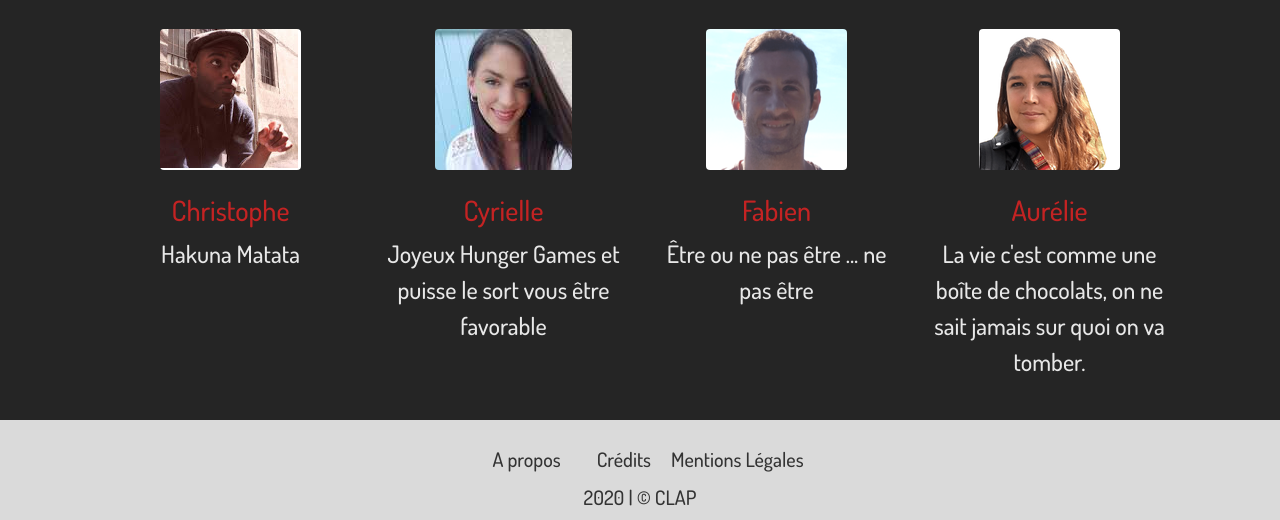
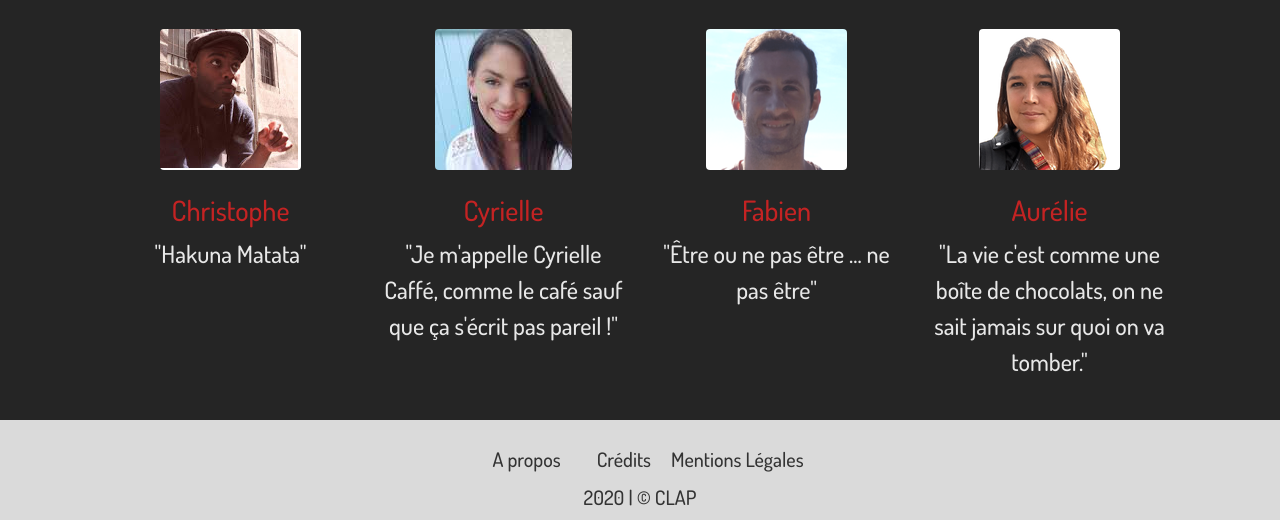
Before and after one commit to Les-Croustibat/Clap, a Symfony app: template templates/default/about.html.twig in a window 1280 px wide. Shown: the part 1661-2181 px from the top of the page. Run offline with Twig, Linux system fonts and the light colour scheme; the template is opened without the code that fills it, so the values that code supplies are empty; some libraries are stand-ins or nearby versions.

Commit message:
last de last

```diff
--- a/public/asset/js/scripts.js
+++ b/public/asset/js/scripts.js
@@ -33,9 +33,6 @@ window.onload = () => {
    let pseudo = document.querySelector("#pseudo") ;
    pseudo.addEventListener("keyup", changeColorPseudo);
 
-   // Verif email
-   let email = document.querySelector("#email") ;
-   email.addEventListener("keyup", validateEmail);
 
 } // fin de window.onload
 
@@ -98,7 +95,7 @@ function validateEmail(emailField){
   var reg = /^([A-Za-z0-9_\-\.])+\@([A-Za-z0-9_\-\.])+\.([A-Za-z]{2,4})$/;
   let email = document.querySelector("#email") ;
 
-  if (reg.test(emailField.value) == false)
+  if (reg.test(emailField.value) == true)
   {
     email.style.border = "3px solid green" ;
     return false;
--- a/templates/default/about.html.twig
+++ b/templates/default/about.html.twig
@@ -67,22 +67,22 @@
             <div class="col-md-3 text-center">
                 <img src="asset/img/ChristopheB.png" alt="Christophe" class="mb-4 rounded"></img>
                 <h3>Christophe</h3>
-                <p>Hakuna Matata</p>
+                <p>"Hakuna Matata"</p>
             </div>
             <div class="col-md-3 text-center">
                 <img src="asset/img/CyrielleT.jpeg" alt="Cyrielle" class="mb-4 rounded"></img>
                 <h3>Cyrielle</h3>
-                <p>Joyeux Hunger Games et puisse le sort vous être favorable</p>
+                <p>"Je m'appelle Cyrielle Caffé, comme le café sauf que ça s'écrit pas pareil !"</p>
             </div>
             <div class="col-md-3 text-center">
                 <img src="asset/img/FabienP.png" alt="Fabien" class="mb-4 rounded"></img>
                 <h3>Fabien</h3>
-                <p>Être ou ne pas être ... ne pas être</p>
+                <p>"Être ou ne pas être ... ne pas être"</p>
             </div>
             <div class="col-md-3 text-center">
                 <img src="asset/img/AurelieD.png" alt="Aurélie" class="mb-4 rounded"></img>
                 <h3>Aurélie</h3>
-                <p>La vie c'est comme une boîte de chocolats, on ne sait jamais sur quoi on va tomber.</p>
+                <p>"La vie c'est comme une boîte de chocolats, on ne sait jamais sur quoi on va tomber."</p>
             </div>
         </div>
     </div>
```
